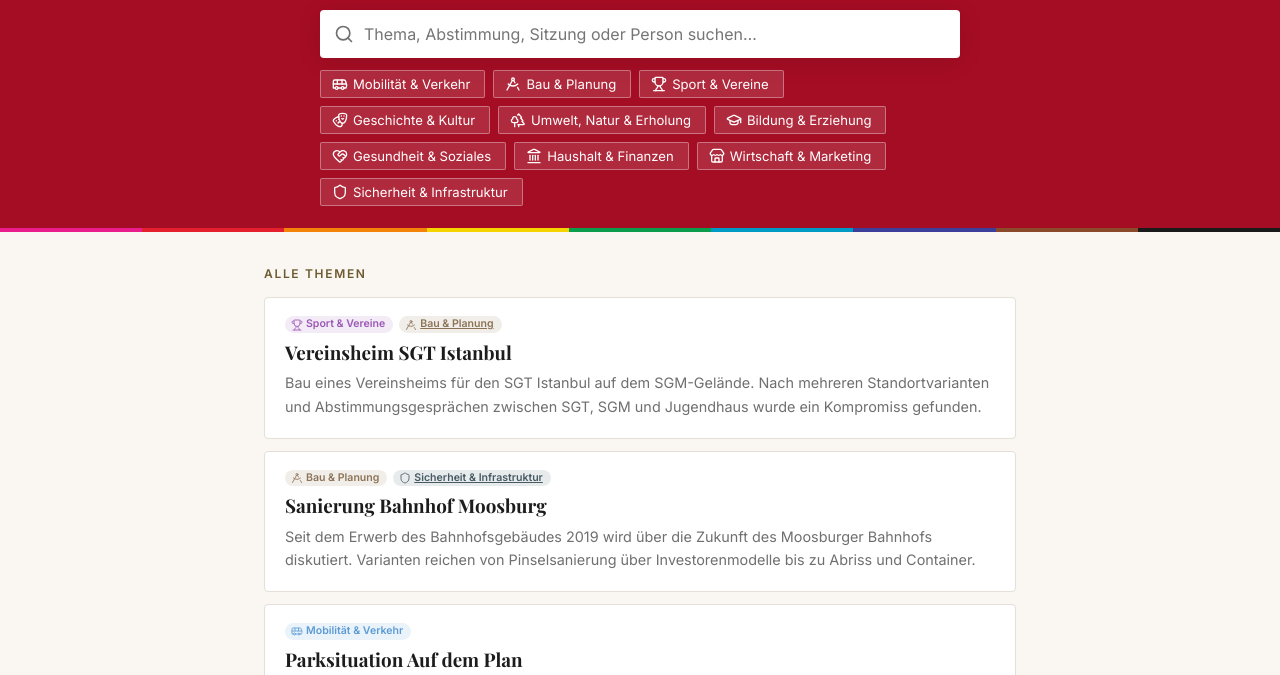
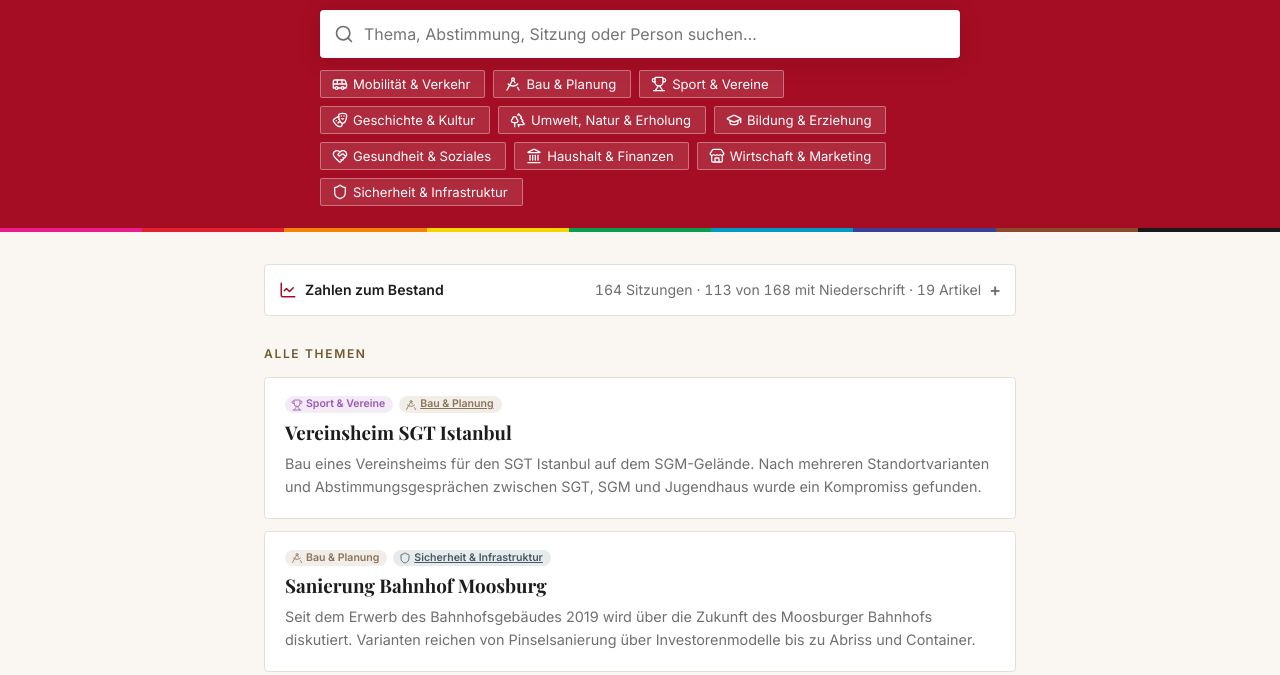
Before and after one commit to bagruber/council, a plain HTML site: page index.html in a window 1280 px wide. Shown: the part 58-733 px from the top of the page. Drawn offline with Linux system fonts and the light colour scheme.

Commit message:
Erfassende ohne Mandat benennen, Bestandszahlen nach oben
renderVoteSource zeigte den Namen nur bei einem Treffer in members —
Presseleute haben keine Mitglieds-ID, bei ihnen stand die Stufe
"mitgeschrieben" ohne Person. source.byName trägt den Namen jetzt für
alle anderen.

Die drei Teaser zu Statistik, Datenlage und Presse standen unter der
Themenliste. Sie ordnen ein, was folgt, gehören also davor — aufgeklappt
würden sie die Themen aber unter die Falz drücken. Deshalb zugeklappt, in
der +/- -Sprache, die .voting-stats schon nutzt.

```diff
--- a/css/style.css
+++ b/css/style.css
@@ -2468,6 +2468,56 @@ main {
 .stats-teaser > .icon:first-child { color: var(--primary); }
 .stats-teaser > .icon:last-child { color: var(--text-muted); margin-left: auto; }
 
+/* Zahlen zum Bestand auf der Startseite: steht ueber den Themen, bleibt aber
+   zugeklappt. Uebernimmt die +/- -Sprache von .voting-stats, damit es im
+   Haus nur ein Aufklapp-Muster gibt. */
+.home-meta {
+  background: var(--surface);
+  border: 1px solid var(--border);
+  border-radius: var(--radius);
+  margin-bottom: 28px;
+}
+.home-meta summary {
+  list-style: none;
+  cursor: pointer;
+  padding: 11px 14px;
+  display: flex;
+  align-items: center;
+  gap: 8px;
+  color: var(--text-muted);
+  font-size: 0.88rem;
+}
+.home-meta summary::-webkit-details-marker { display: none; }
+.home-meta summary .icon { font-size: 18px; color: var(--primary); }
+.home-meta summary::after {
+  content: "+";
+  font-size: 1.1rem;
+  color: var(--text-muted);
+  font-weight: 600;
+}
+.home-meta[open] summary::after { content: "\2013"; }
+.home-meta-title { font-weight: 600; color: var(--text); }
+.home-meta-hint { margin-left: auto; font-variant-numeric: tabular-nums; }
+
+/* Im aufgeklappten Zustand sitzen die Teaser innerhalb der Box und brauchen
+   deren Rahmen und Abstaende nicht doppelt. */
+.home-meta .stats-teaser {
+  margin: 0;
+  border: 0;
+  border-top: 1px solid var(--border);
+  border-radius: 0;
+  box-shadow: none;
+}
+.home-meta .stats-teaser + .stats-teaser { margin-top: 0; }
+.home-meta .stats-teaser:hover { background: var(--accent-light); box-shadow: none; }
+
+/* Auf schmalen Displays wuerde die Kennzahlzeile umbrechen und den
+   Aufklapp-Marker verdraengen. Der Titel allein reicht dort. */
+@media (max-width: 560px) {
+  .home-meta-hint { display: none; }
+  .home-meta summary::after { margin-left: auto; }
+}
+
 .stats-teaser-title { font-weight: 600; font-size: 0.92rem; }
 .stats-teaser-sub { font-size: 0.78rem; color: var(--text-muted); }
 
--- a/js/app.js
+++ b/js/app.js
@@ -420,19 +420,29 @@ const SHOW_PRONOUNS = true;
 
   function renderHome() {
     syncTagPills([]);
-    const heading = document.createElement("p");
-    heading.className = "section-heading";
-    heading.textContent = "Alle Themen";
-    main.appendChild(heading);
-    renderTopicList(topics);
 
     const totalH = Math.round(sessionLengths.reduce((s, l) => s + (lengthMin(l) || 0), 0) / 60);
     const reg = sessionRegister();
+    const withProtocol = reg.filter(r => r.session).length;
+
+    // Die Zahlen zum Bestand stehen oben, aber zugeklappt. Sie ordnen ein,
+    // was folgt — dafür muessen sie vor den Themen stehen. Aufgeklappt
+    // wuerden sie die Themen unter die Falz druecken, und die sind der
+    // eigentliche Einstieg.
+    const meta = document.createElement("details");
+    meta.className = "home-meta";
+    meta.innerHTML = `
+      <summary>
+        <svg class="icon"><use href="#i-insights"/></svg>
+        <span class="home-meta-title">Zahlen zum Bestand</span>
+        <span class="home-meta-hint">${sessionLengths.length} Sitzungen · ${withProtocol} von ${reg.length} mit Niederschrift · ${pressData.length} Artikel</span>
+      </summary>`;
+
     [
       { href: "#/statistik", icon: "insights", title: "Sitzungsstatistik",
         sub: `${sessionLengths.length} Sitzungen · ${totalH} Stunden seit Mai 2020` },
       { href: "#/datenlage", icon: "fact_check", title: "Datenlage",
-        sub: `${reg.filter(r => r.session).length} von ${reg.length} Sitzungen mit Niederschrift` },
+        sub: `${withProtocol} von ${reg.length} Sitzungen mit Niederschrift` },
       { href: "#/presse", icon: "description", title: "Presseschau",
         sub: `${pressData.length} verlinkte Zeitungsartikel` },
     ].forEach(t => {
@@ -446,8 +456,15 @@ const SHOW_PRONOUNS = true;
           <div class="stats-teaser-sub">${t.sub}</div>
         </div>
         <svg class="icon"><use href="#i-chevron_right"/></svg>`;
-      main.appendChild(teaser);
-    });
+      meta.appendChild(teaser);
+    });
+    main.appendChild(meta);
+
+    const heading = document.createElement("p");
+    heading.className = "section-heading";
+    heading.textContent = "Alle Themen";
+    main.appendChild(heading);
+    renderTopicList(topics);
   }
 
   function renderFilteredTopics(tagIds) {
@@ -1367,10 +1384,13 @@ const SHOW_PRONOUNS = true;
         : "";
     }
     const parts = [label];
-    if (vote.source.by) {
-      const m = members.find(x => x.id === vote.source.by);
-      if (m) parts.push(`${m.firstName.charAt(0)}. ${m.lastName}`);
-    }
+    // Wer mitschreibt, sitzt nicht zwangsläufig im Rat: Presseleute haben
+    // keine Mitglieds-ID. Für sie trägt source.byName den Namen — sonst
+    // stünde „mitgeschrieben“ da, ohne zu sagen von wem, und das ist der
+    // halbe Wert der Angabe.
+    const m = vote.source.by && members.find(x => x.id === vote.source.by);
+    if (m) parts.push(`${m.firstName.charAt(0)}. ${m.lastName}`);
+    else if (vote.source.byName) parts.push(vote.source.byName);
     let html = parts.join(" · ");
     const art = vote.source.pressId && pressMap[vote.source.pressId];
     if (art) {
```
